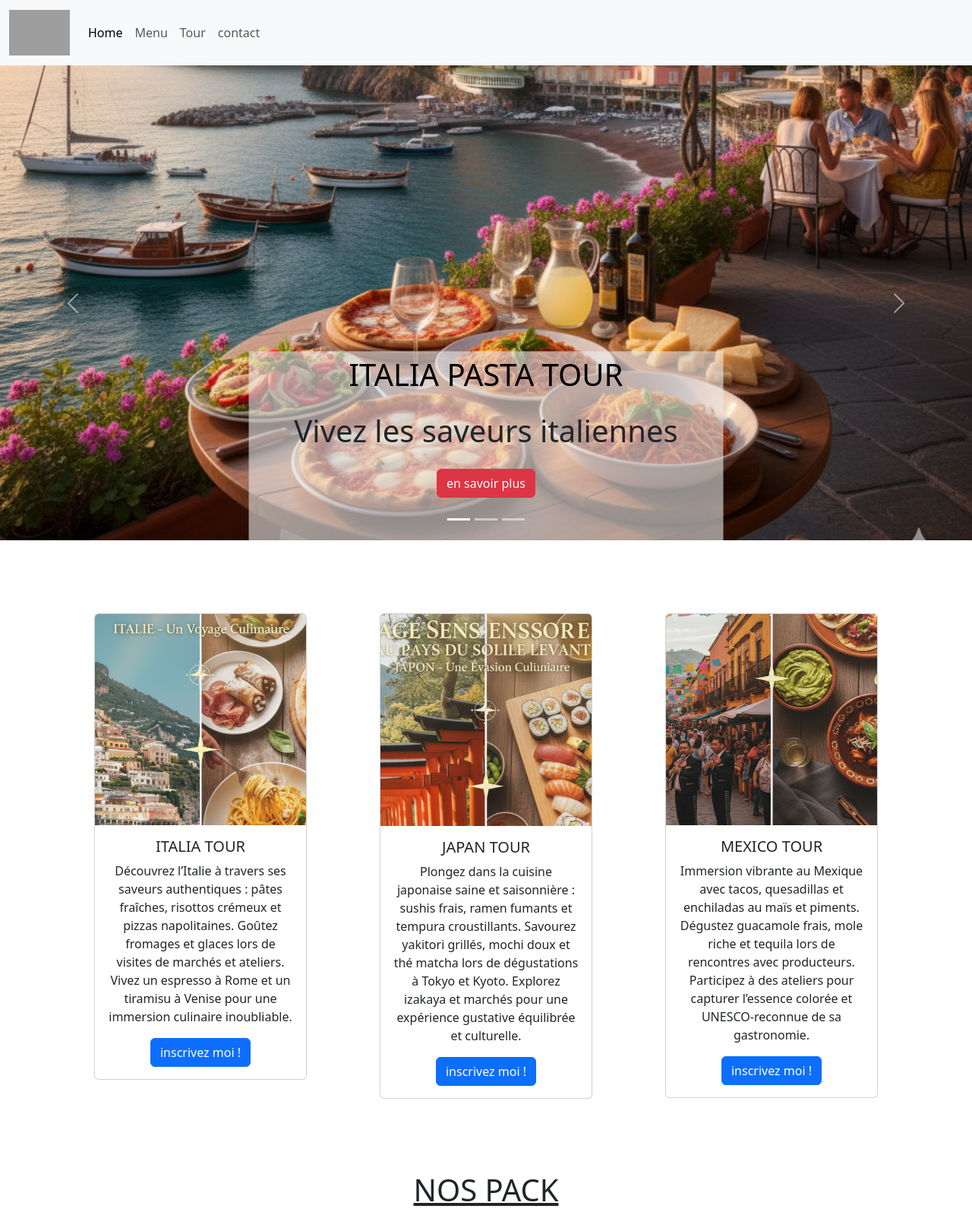
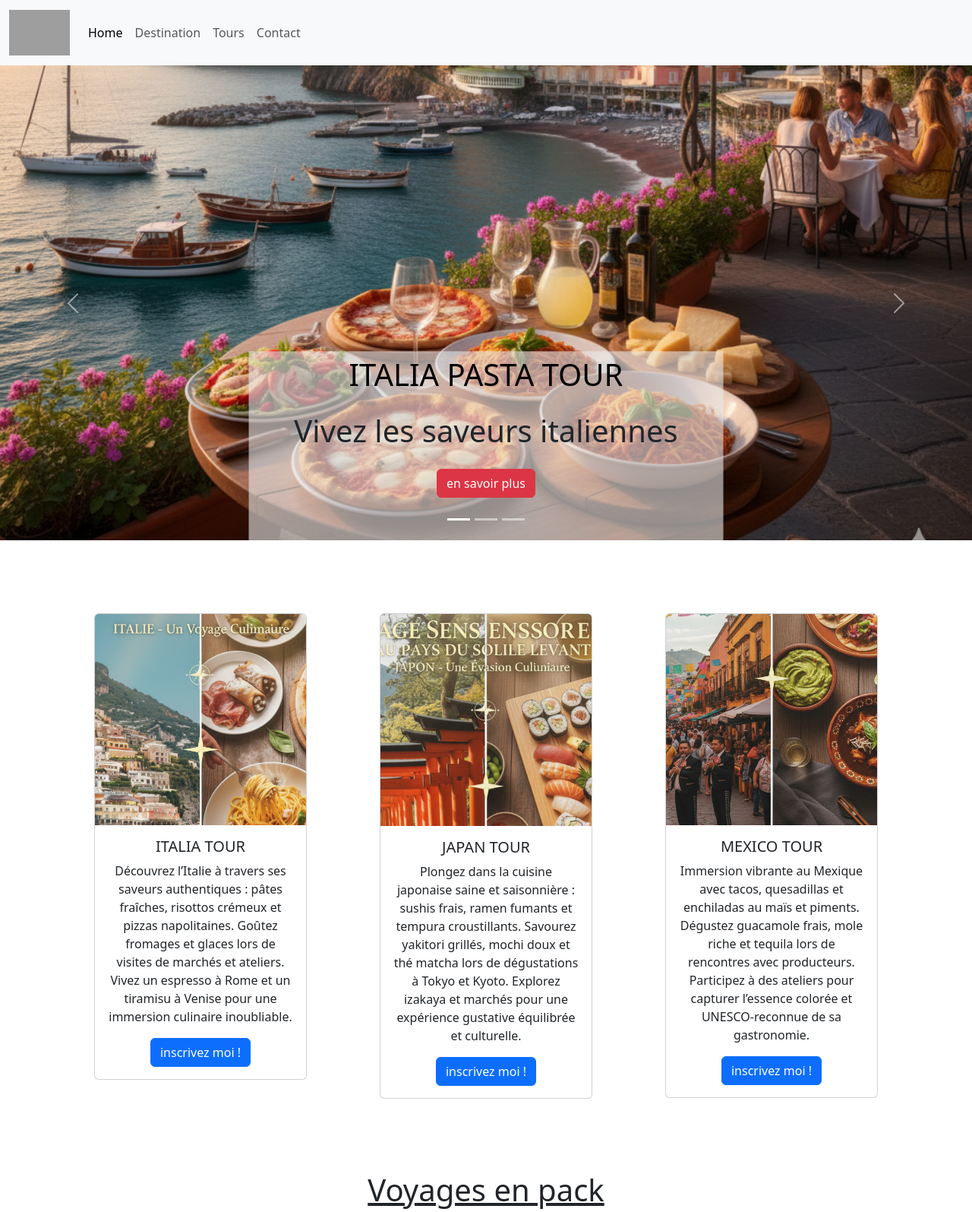
Before and after one commit to micipsa/gustatour, a plain HTML site: page index.html in a window 1280 px wide. Shown: the top 1595 px of the page at 76% size. Drawn offline with nearby package versions, Linux system fonts and the light colour scheme; grey boxes are pictures that could not be loaded.

Commit message:
ajout du modif

```diff
--- a/index.html
+++ b/index.html
@@ -35,10 +35,10 @@
                 <div class="collapse navbar-collapse" id="navbarSupportedContent">
                     <ul class="navbar-nav me-auto mb-2 mb-lg-0">
                         <li class="nav-item">
-                            <a class="nav-link active" aria-current="page" href="#">Home</a>
+                            <a class="nav-link active" aria-current="page" href="index.html">Home</a>
                         </li>
                         <li class="nav-item">
-                            <a class="nav-link" href="#">Menu</a>
+                            <a class="nav-link" href="#destinations">Destination</a>
                         </li>
                         <!-- <li class="nav-item dropdown">
                             <a class="nav-link dropdown-toggle" href="#" role="button" data-bs-toggle="dropdown"
@@ -46,10 +46,10 @@
                                 Dropdown
                             </a> -->
                         <li class="nav-item">
-                            <a class="nav-link" href="#">Tour</a>
+                            <a class="nav-link" href="#tours">Tours</a>
                         </li>
                         <li class="nav-item">
-                            <a class="nav-link" href="#">contact</a>
+                            <a class="nav-link" href="#contact">Contact</a>
                         </li>
 
 
@@ -162,10 +162,10 @@
             </div>
         </section>
         <!-- titre pour les packs promotionnels -->
-        <H1 class="text-center pt-5 text-decoration-underline">NOS PACK </H1>
+        <H1 id= "tours" class="text-center pt-5 text-decoration-underline"> Voyages en pack </H1>
 
         <!-- accordeont of destination -->
-        <div class="container">
+        <div class="container ">
             <div class="row justify-content-center">
                 <div class="col-md-8 col-lg-8">
                     <div class="accordion accordion-flush pt-3 align-items-center gap-5 " id="accordionFlushExample">
@@ -175,7 +175,7 @@
                                     data-bs-target="#flush-collapseOne" aria-expanded="false"
                                     aria-controls="flush-collapseOne">
 
-                                    <H2>Pack 1 : 🍝🍣 Duo Gourmand Italie–Japon</H2>
+                                    <H2 id="pack">Pack 1 : 🍝🍣 Duo Gourmand Italie–Japon</H2>
 
                                 </button>
                             </h2>
@@ -241,7 +241,7 @@
                         </div>
                     </div>
                 </div>
-<h1 class="text-center pt-5 text-decoration-underline mt-5">CONTACTEZ NOUS</h1>
+<h1 id= "contact" class="text-center pt-5 text-decoration-underline mt-5">CONTACTEZ NOUS</h1>
 <!-- formulaire de contact -->
 <div class="container text-center pb-5 mt-5 ">
   <div class="row">
```
